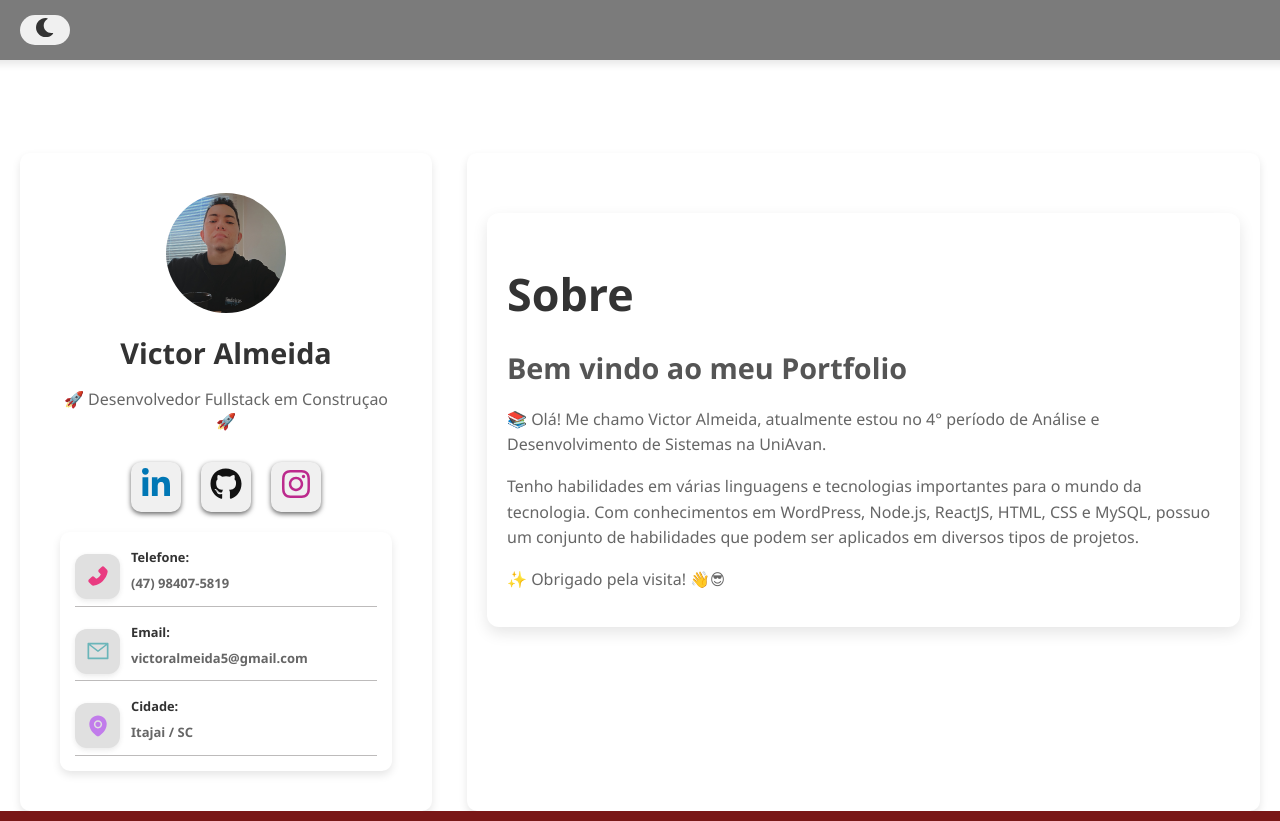
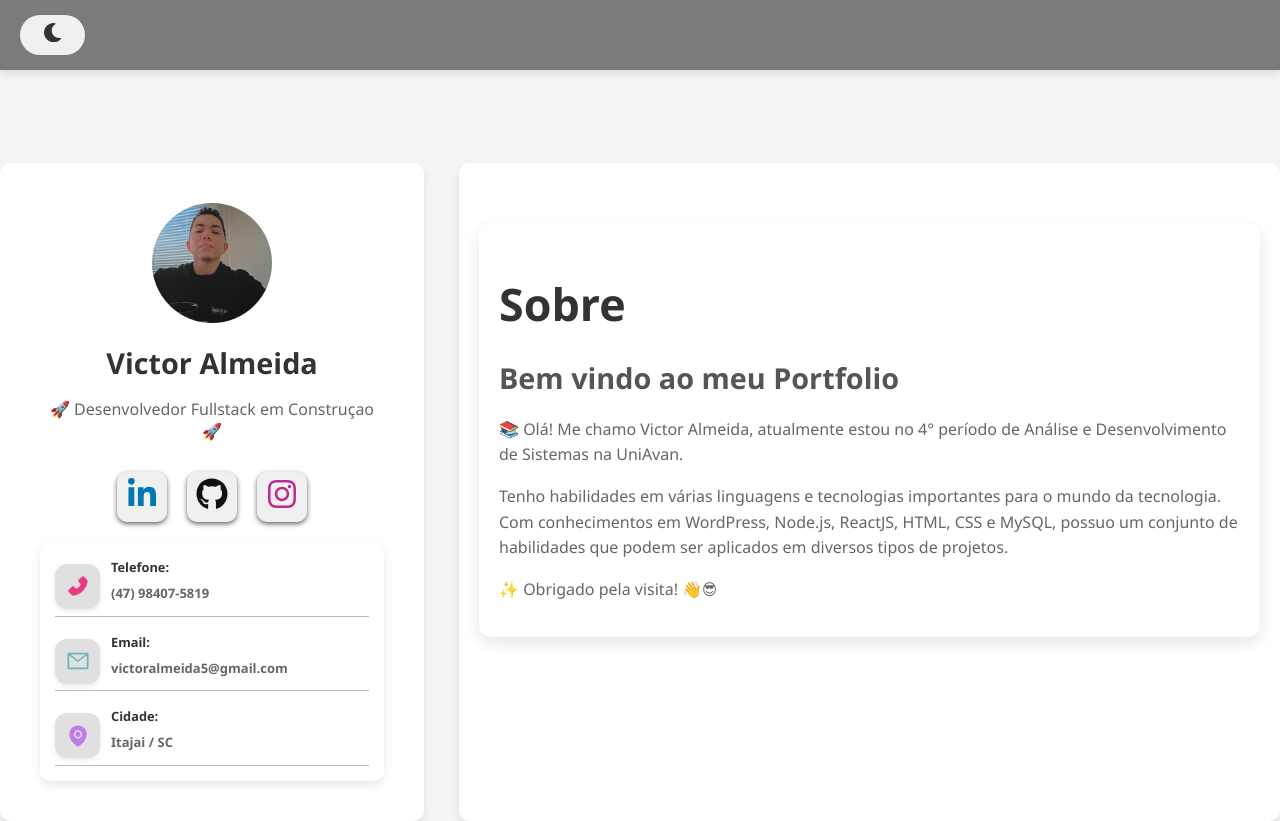
Before and after one commit to victoralmeidaa/react_victor-almeida, a React (Vite) app: page / in a window 1280 px wide. Built offline with nearby package versions, Linux system fonts and the light colour scheme.

Commit message:
ajuste style layout

```diff
--- a/src/components/Navbar.jsx
+++ b/src/components/Navbar.jsx
@@ -17,7 +17,7 @@ export default function Navbar() {
     <nav className="navbar">
 
       <button
-        className={`dark-mode-toggle ${darkMode ? "active" : ""}`}
+        className={`dark-mode-button ${darkMode ? "active" : ""}`}
         onClick={() => setDarkMode(!darkMode)}
       >
         <span className="icon">
--- a/src/styles/Layout.css
+++ b/src/styles/Layout.css
@@ -4,6 +4,8 @@ html, body {
   height: 100%;
   width: 100%;
   font-family: 'Segoe UI', Tahoma, Geneva, Verdana, sans-serif;
+  background-color: #f5f5f5;
+  color: #333;
 }
 
 .layout {
@@ -13,7 +15,6 @@ html, body {
   width: 100%;
   min-height: 100vh;
   background-color: #f5f5f5;
-  padding: 0 20px 0 20px;
   box-sizing: border-box;
 }
 
@@ -35,6 +36,7 @@ html, body {
 
 .conteines > * {
   background: white;
+  color: #333;
   border-radius: 10px;
   padding: 20px;
   box-shadow: 0 4px 8px rgba(0, 0, 0, 0.1);
@@ -59,28 +61,11 @@ html, body {
   }
 }
 
-
-/* Navbar */
-/* Modo claro padrão */
-body {
-  background-color: #791717;
-  color: #333;
-  margin: 0;
-  font-family: 'Segoe UI', Tahoma, Geneva, Verdana, sans-serif;
-}
-
 /* Navbar */
 .navbar {
   background-color: #7b7b7b;
   box-shadow: 0 4px 8px rgba(0,0,0,0.1);
   width: 100%;
-}
-
-/* Containers principais */
-.layout,
-.conteines > * {
-  background-color: #fff;
-  color: #333;
 }
 
 /* Modo escuro */
--- a/src/styles/Navbar.css
+++ b/src/styles/Navbar.css
@@ -2,7 +2,7 @@
   display: flex;
   justify-content: space-between;
   align-items: center;
-  padding: 15px 30px;
+  padding: 15px 0px;
   background-color: #fff;
   box-shadow: 0 4px 8px rgba(0,0,0,0.1);
   position: sticky;
@@ -10,12 +10,12 @@
   z-index: 100;
 }
 
-
-
-.dark-mode-toggle {
-  width: 50px;
+.dark-mode-button {
+  width: 65px;
   height: 30px;
   border-radius: 20px;
+  padding: 20px 0px;
+  margin: 0px 20px;
   border: none;
   background-color: #f0f0f0;
   cursor: pointer;
@@ -26,18 +26,18 @@
   transition: background 0.3s;
 }
 
-.dark-mode-toggle .icon {
+.dark-mode-button .icon {
   color: #333;
   font-size: 1.2rem;
   transition: transform 0.3s;
 }
 
-.dark-mode-toggle.active .icon {
+.dark-mode-button.active .icon {
   transform: rotate(360deg);
 }
 
 /* Hover */
-.dark-mode-toggle:hover {
+.dark-mode-button:hover {
   background-color: #ddd;
 }
 
@@ -52,14 +52,14 @@ body.dark-mode .navbar {
   box-shadow: 0 4px 8px rgba(0,0,0,0.5);
 }
 
-body.dark-mode .dark-mode-toggle {
+body.dark-mode .dark-mode-button {
   background-color: #333;
 }
 
-body.dark-mode .dark-mode-toggle .icon {
+body.dark-mode .dark-mode-button .icon {
   color: #f5f5f5;
 }
 
-body.dark-mode .dark-mode-toggle:hover {
+body.dark-mode .dark-mode-button:hover {
   background-color: #444;
 }
```
